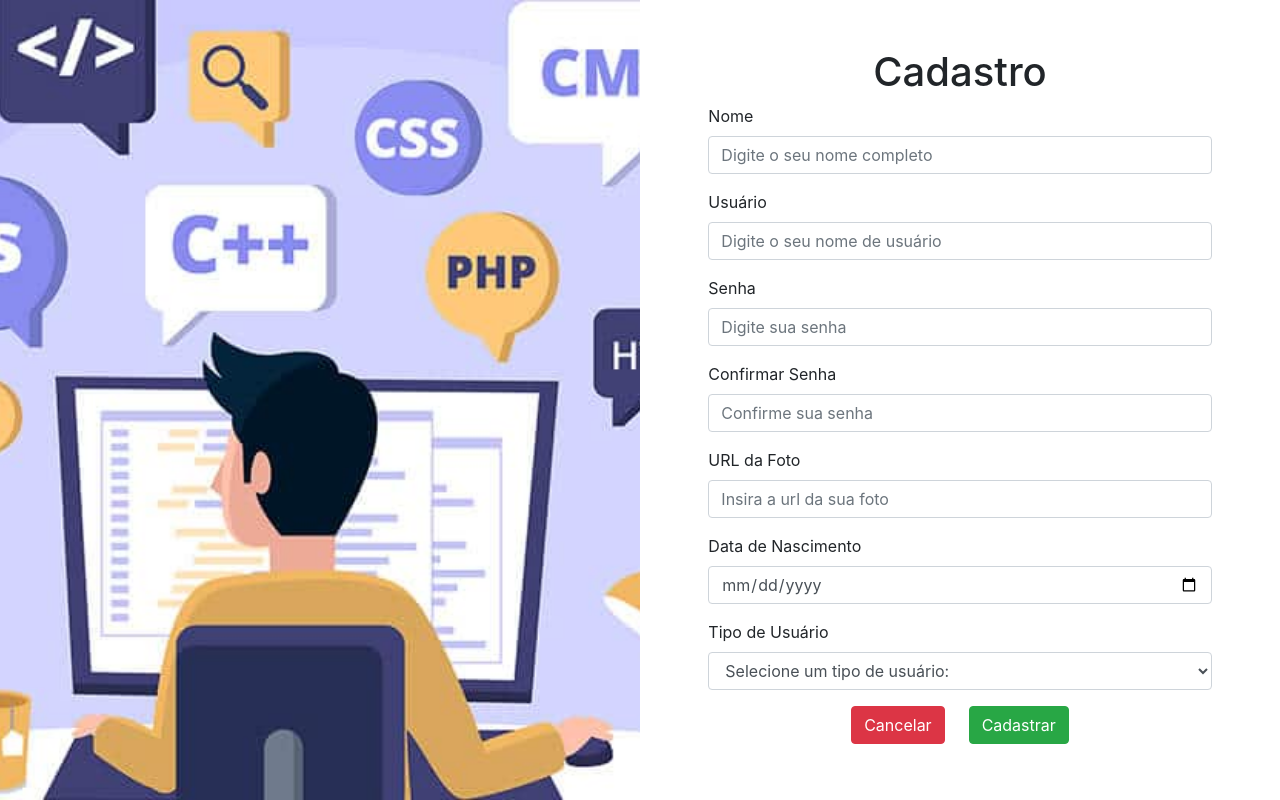
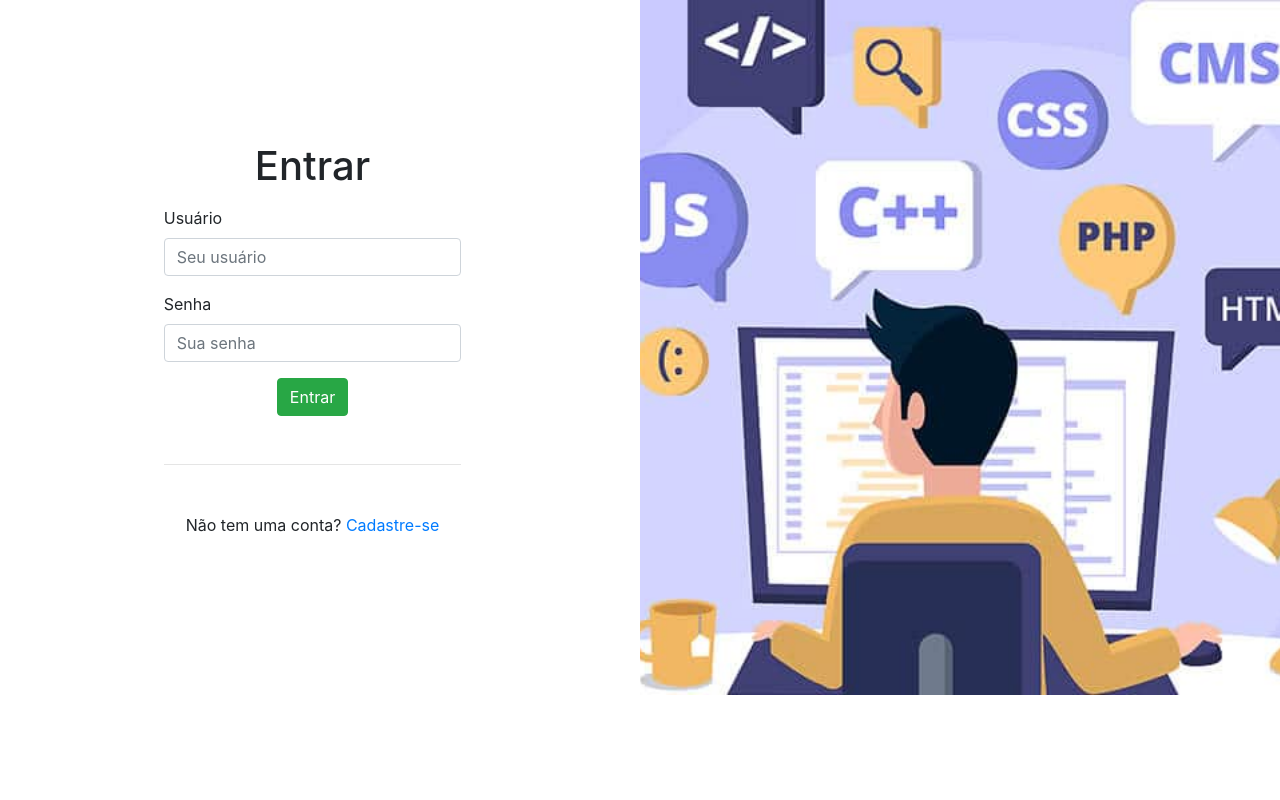
Before and after one commit to CorreaCoding/blogPessoal, an Angular app: page /entrar in a window 1280 px wide. Before the commit this address led to /. Built offline with nearby package versions, Linux system fonts and the light colour scheme.

Commit message:
Adicionando Rotas

```diff
--- a/src/app/app-routing.module.ts
+++ b/src/app/app-routing.module.ts
@@ -1,7 +1,16 @@
 import { NgModule } from '@angular/core';
 import { RouterModule, Routes } from '@angular/router';
+import { CadastrarComponent } from './cadastrar/cadastrar.component';
+import { EntrarComponent } from './entrar/entrar.component';
 
-const routes: Routes = [];
+const routes: Routes = [
+
+  {path: '', redirectTo:'entrar', pathMatch: 'full'},
+
+  {path:'entrar', component:EntrarComponent},
+  {path:'cadastrar', component:CadastrarComponent},
+
+];
 
 @NgModule({
   imports: [RouterModule.forRoot(routes)],
--- a/src/app/app.component.html
+++ b/src/app/app.component.html
@@ -4,4 +4,5 @@
 
 <app-entrar></app-entrar> -->
 
-<app-cadastrar></app-cadastrar>
+<!-- <app-cadastrar></app-cadastrar> -->
+<router-outlet></router-outlet>
--- a/src/app/cadastrar/cadastrar.component.html
+++ b/src/app/cadastrar/cadastrar.component.html
@@ -49,7 +49,7 @@
             </select>
           </div>
           <div class="d-flex justify-content-center">
-            <button type="submit" class="btn btn-danger mr-4">Cancelar</button>
+            <button type="submit" class="btn btn-danger mr-4" routerLink="/entrar">Cancelar</button>
             <button type="submit" class="btn btn-success">Cadastrar</button>
           </div>
         </div>
--- a/src/app/entrar/entrar.component.html
+++ b/src/app/entrar/entrar.component.html
@@ -18,7 +18,7 @@
           <hr class="mt-5 mb-5 ">
 
           <p class="text-center">
-              Não tem uma conta? <a href="">Cadastre-se</a>
+              Não tem uma conta? <a routerLink="/cadastrar">Cadastre-se</a>
           </p>
         </div>
       </div>
```
